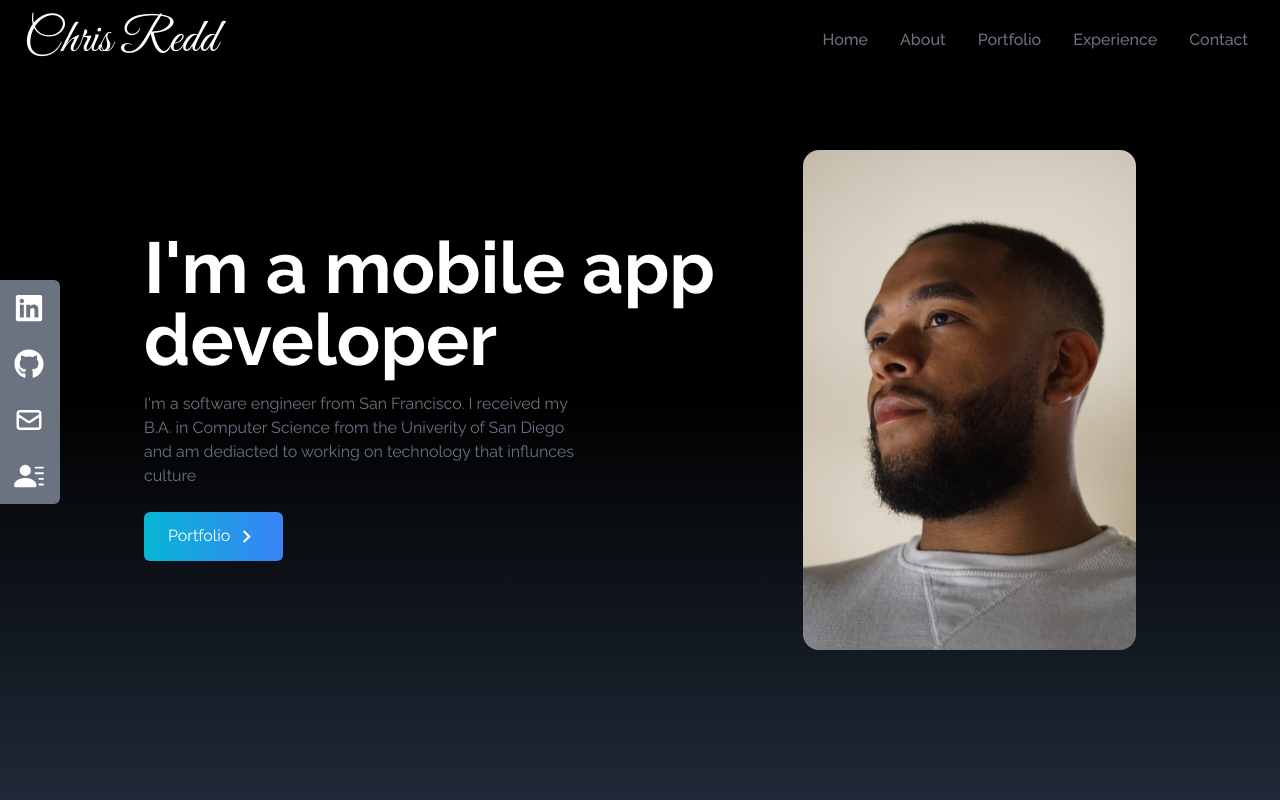
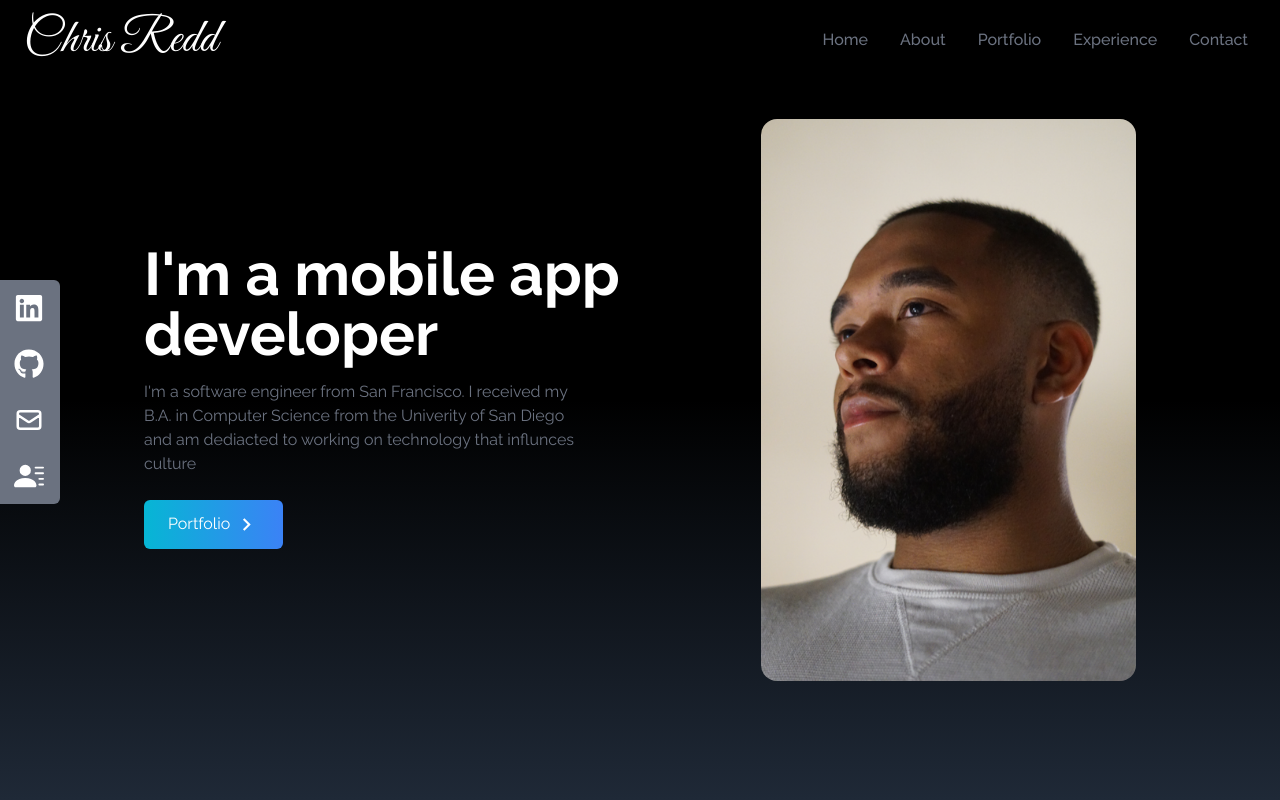
Before and after one commit to chrisredd/chrisredd, a React (Create React App) app: page / in a window 1280 px wide. Shown: the top 800 px of the page. Built offline with nearby package versions, Linux system fonts and the light colour scheme.

Commit message:
chnages size of "title"

```diff
--- a/src/components/Home.jsx
+++ b/src/components/Home.jsx
@@ -15,7 +15,7 @@
     <div className='max-w-screen-lg mx-auto flex flex-col
     items-center justify-center h-full px-4 md:flex-row'>
       <div className='flex flex-col justify-center h-full'>
-        <h2 className='text-4xl sm:text-7xl font-bold text-white'>
+        <h2 className='text-4xl sm:text-6xl font-bold text-white'>
           I'm a mobile app developer
         </h2>
            <p className='text-gray-500 py-4 max-w-md '>
```
